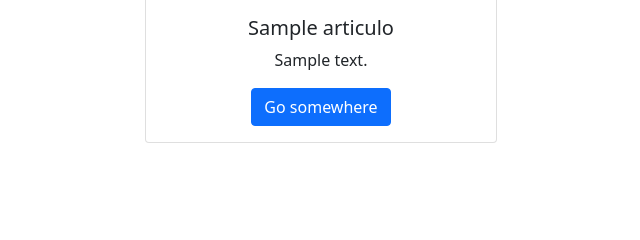
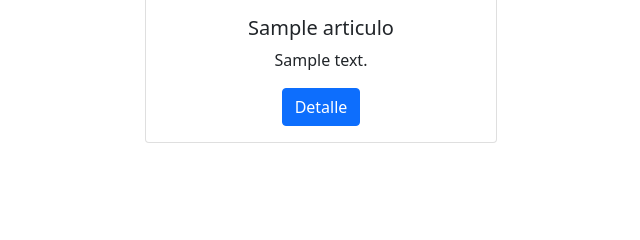
Before and after one commit to ivanlegranbizarro/drfApiRest, a Django app: template templates/blog/articulo_list.html in a window 1280 px wide. Shown: the part 145-385 px from the top of the page, without its empty margins (319-959 px from the left). Run offline with Django 4.2, Linux system fonts and the light colour scheme; the template is opened without the code that fills it: values that come from a table or form of the project are taken from there, others are empty; tables that the repository leaves empty hold one stand-in row (values such as "Sample post"); parts of the project's set-up code (start-up, migrations or seed data) failed here and were passed over; some libraries are stand-ins or nearby versions.

Commit message:
creando links

```diff
--- a/templates/blog/articulo_detail.html
+++ b/templates/blog/articulo_detail.html
@@ -14,7 +14,7 @@
           <div class="card-body">
             <h5 class="card-title">{{ articulo.nombre }}</h5>
             <p class="card-text">{{ articulo.contenido }}</p>
-            <a href="#" class="btn btn-primary">Go somewhere</a>
+            <p class="card-text text-muted">{{ articulo.autor.nombre }}</p>
           </div>
         </div>
       </div>
--- a/templates/blog/articulo_list.html
+++ b/templates/blog/articulo_list.html
@@ -15,7 +15,8 @@
             <div class="card-body">
               <h5 class="card-title">{{ articulo.nombre }}</h5>
               <p class="card-text">{{ articulo.contenido }}</p>
-              <a href="#" class="btn btn-primary">Go somewhere</a>
+              <a href="{% url 'articulo-detal/'  articulo.slug %}"
+                 class="btn btn-primary">Detalle</a>
             </div>
           </div>
         </div>
```
